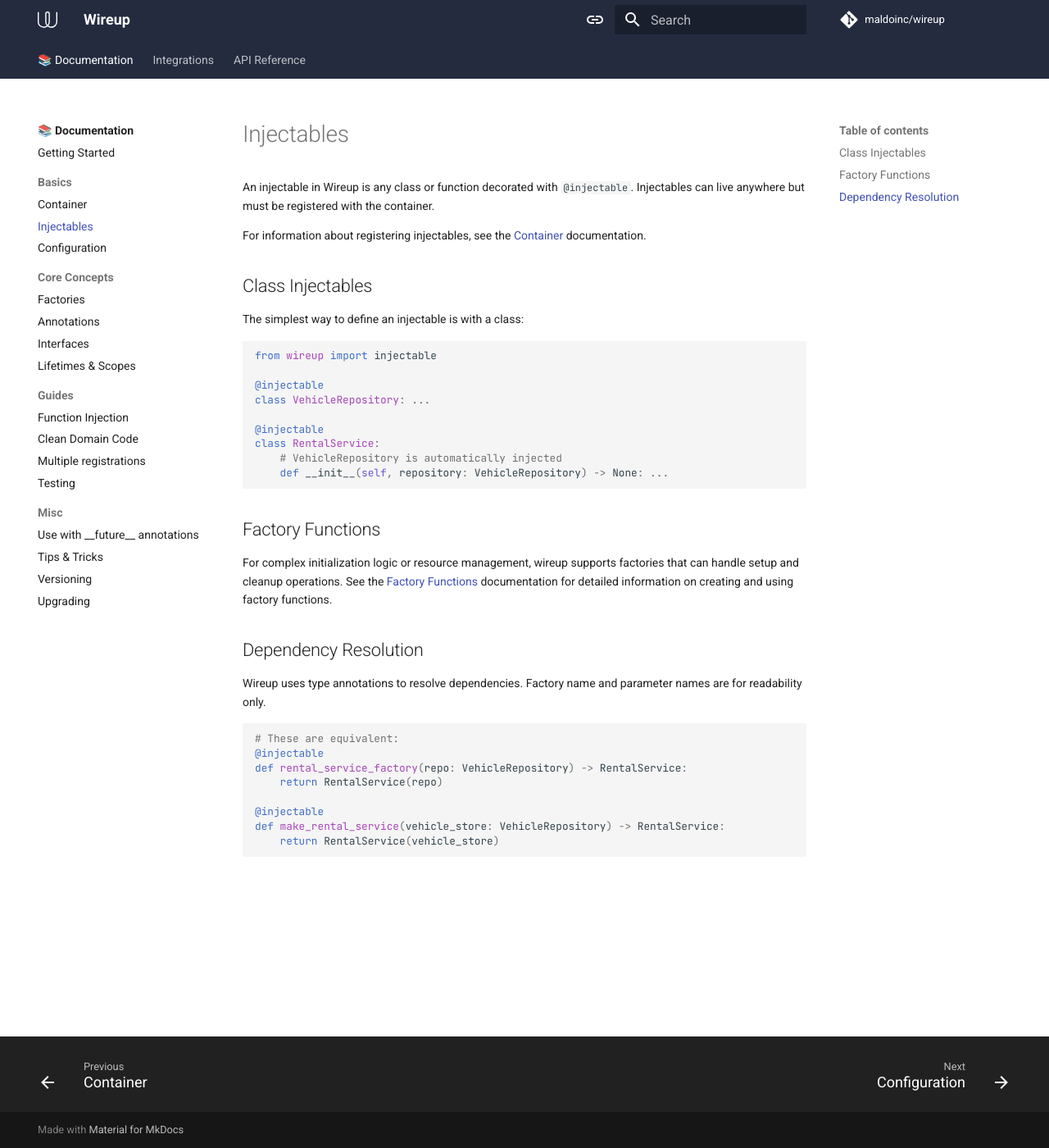
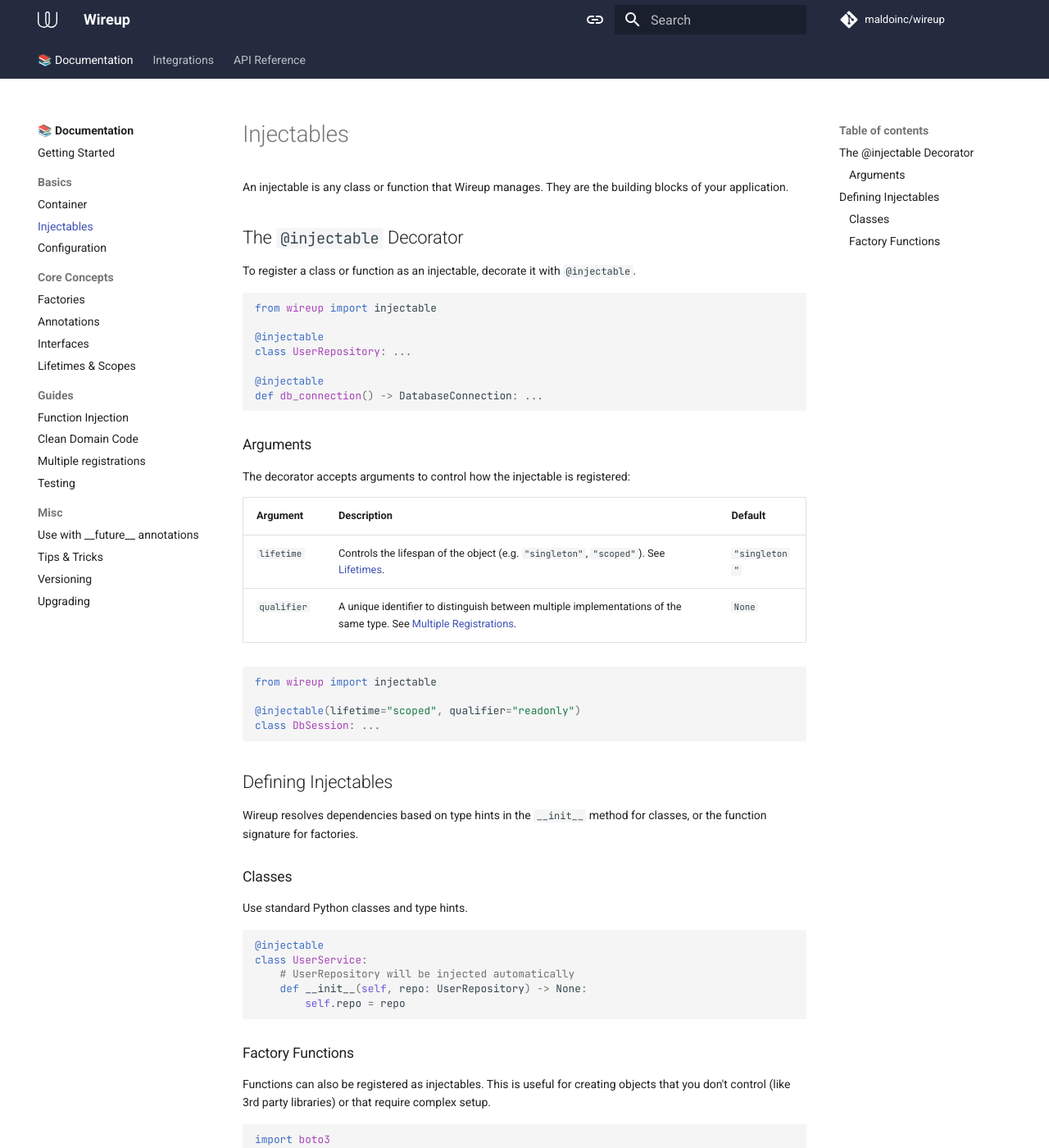
Before and after one commit to maldoinc/wireup, an MkDocs documentation site: the page built from docs/pages/injectables.md, in a window 1280 px wide and 1400 px high. Shown: the whole window at 82% size. Built offline with MkDocs 1.6.1 and Material for MkDocs 9.7.7, drawn with Linux system fonts in a browser that asks for light colours; comment, search, counter and statistics services are not loaded; the version menu is left out; some of the changed text lies outside the part shown.

Commit message:
Update injectables docs

````diff
--- a/docs/pages/injectables.md
+++ b/docs/pages/injectables.md
@@ -1,41 +1,68 @@
 # Injectables
 
-An injectable in Wireup is any class or function decorated with `@injectable`.
-Injectables can live anywhere but must be registered with the container.
+An injectable is any class or function that Wireup manages. They are the building blocks of your application.
 
-For information about registering injectables, see the [Container](container.md#registering-injectables) documentation.
+## The `@injectable` Decorator
 
-## Class Injectables
-
-The simplest way to define an injectable is with a class:
+To register a class or function as an injectable, decorate it with `@injectable`.
 
 ```python
 from wireup import injectable
 
 @injectable
-class VehicleRepository: ...
+class UserRepository: ...
 
 @injectable
-class RentalService:
-    # VehicleRepository is automatically injected
-    def __init__(self, repository: VehicleRepository) -> None: ...
+def db_connection() -> DatabaseConnection: ...
 ```
 
-## Factory Functions
+### Arguments
 
-For complex initialization logic or resource management, wireup supports factories that can handle setup and cleanup operations. See the [Factory Functions](factories.md) documentation for detailed information on creating and using factory functions.
+The decorator accepts arguments to control how the injectable is registered:
 
-## Dependency Resolution
-
-Wireup uses type annotations to resolve dependencies. Factory name and parameter names are for readability only.
+| Argument | Description | Default |
+| :--- | :--- | :--- |
+| `lifetime` | Controls the lifespan of the object (e.g. `"singleton"`, `"scoped"`). See [Lifetimes](lifetimes_and_scopes.md). | `"singleton"` |
+| `qualifier` | A unique identifier to distinguish between multiple implementations of the same type. See [Multiple Registrations](multiple_registrations.md). | `None` |
 
 ```python
-# These are equivalent:
+from wireup import injectable
+
+@injectable(lifetime="scoped", qualifier="readonly")
+class DbSession: ...
+```
+
+## Defining Injectables
+
+Wireup resolves dependencies based on type hints in the `__init__` method for classes, or the function signature for factories.
+
+### Classes
+
+Use standard Python classes and type hints.
+
+```python
 @injectable
-def rental_service_factory(repo: VehicleRepository) -> RentalService:
-    return RentalService(repo)
+class UserService:
+    # UserRepository will be injected automatically
+    def __init__(self, repo: UserRepository) -> None:
+        self.repo = repo
+```
+
+### Factory Functions
+
+Functions can also be registered as injectables. This is useful for creating objects that you don't control (like 3rd party libraries) or that require complex setup.
+
+```python
+import boto3
+from wireup import injectable, Inject
+from typing import Annotated
 
 @injectable
-def make_rental_service(vehicle_store: VehicleRepository) -> RentalService:
-    return RentalService(vehicle_store)
+def create_s3_client(
+    region: Annotated[str, Inject(config="aws_region")]
+) -> boto3.client:
+    return boto3.client("s3", region_name=region)
 ```
+
+!!! tip "Learn More"
+    For details on handling resources (e.g. database connections) with generators, see [Factory Functions](factories.md).
````
